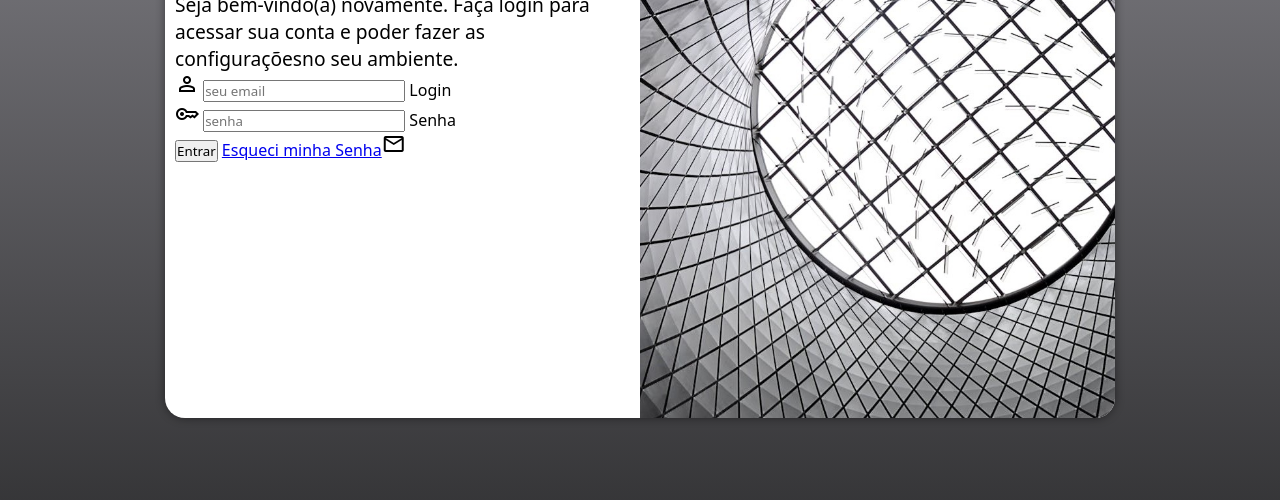
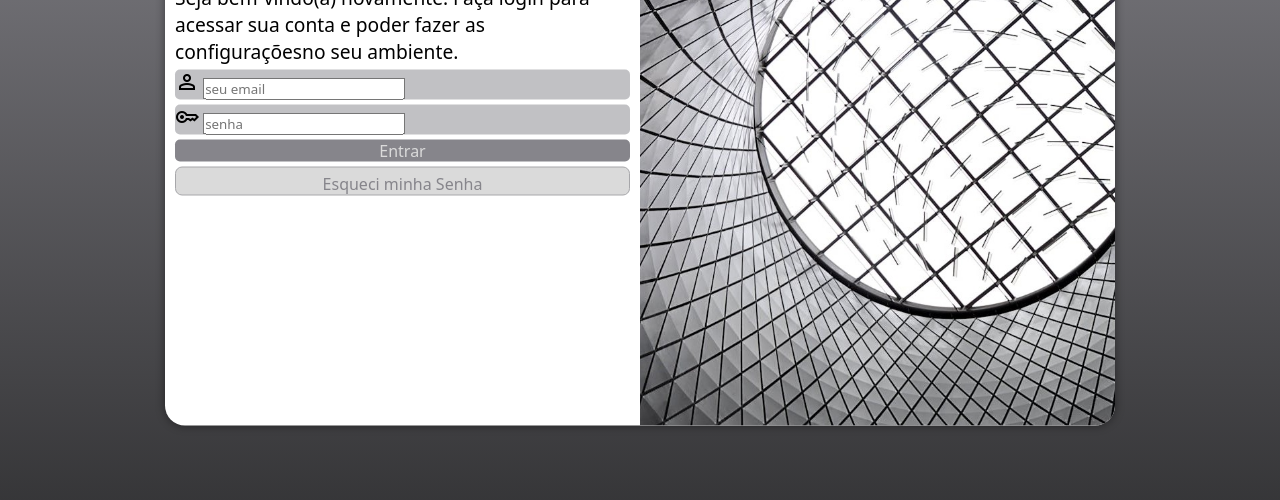
Before and after one commit to patyfc24/Projeto-login, a plain HTML site: page index.html in a window 1280 px wide. Shown: the part 232-732 px from the top of the page. Drawn offline with nearby package versions, Linux system fonts and the light colour scheme.

Commit message:
atualização css

```diff
--- a/estilos/style.css
+++ b/estilos/style.css
@@ -30,7 +30,7 @@ section#login {
 
     background-color: white;
     width: 250px;
-    height: 500px;
+    height: 515px;
     border-radius: 20px;/*para arrendondar as bordas */
     box-shadow: 0px 0px 10px rgba(0, 0, 0, 0.450);
 }
@@ -60,3 +60,47 @@ div#formulario > h1 {
 div#formulario > p {
     font-size: 0.8em;
 }
+form > div.campo {
+background-color: #86858B82;
+display: block;
+width: 100%;
+height: 40%;
+border-radius: 5px;
+margin: 5px 0px;
+}
+div.campo > label { /*resolvi problema da senha indo para baixo*/
+    display: none;
+
+}
+form > input[type=submit] {
+    display: block;
+    font-size: 1em;
+    width: 100%; /*100% do conteiner % nao da largura vw*/
+    height: 40%;
+    background-color: #86858B;
+    color: #DADADA;
+    border: none;
+    border-radius: 5px;
+    cursor: pointer;
+}
+form > input[type=submit]:hover {
+    background-color: #a7a7aa;
+}
+form > a.botao {
+    display: block;
+    text-align: center;
+    font-size: 1em;
+    width: 100%;
+    height: 40%;
+    padding-top: 5px;
+    margin-top: 5px;
+    background-color:#DADADA ;
+    color: #86858B;
+    border: 1px solid #a7a7aa;
+    border-radius: 7px;
+    text-decoration: none;
+
+}
+form > a.botao:hover {
+background-color: #86858B;
+}
--- a/index.html
+++ b/index.html
@@ -32,7 +32,7 @@
                     <label for="isenha">Senha</label>
                 </div>
                 <input type="submit" value="Entrar">
-                <a href="esqueci.html">Esqueci minha Senha</a><i class="material-symbols-outlined">email</i>
+                <a href="esqueci.html" class="botao">Esqueci minha Senha</a><!--<i class="material-symbols-outlined">email</i>-->
 
             </form>
         </div>
```
